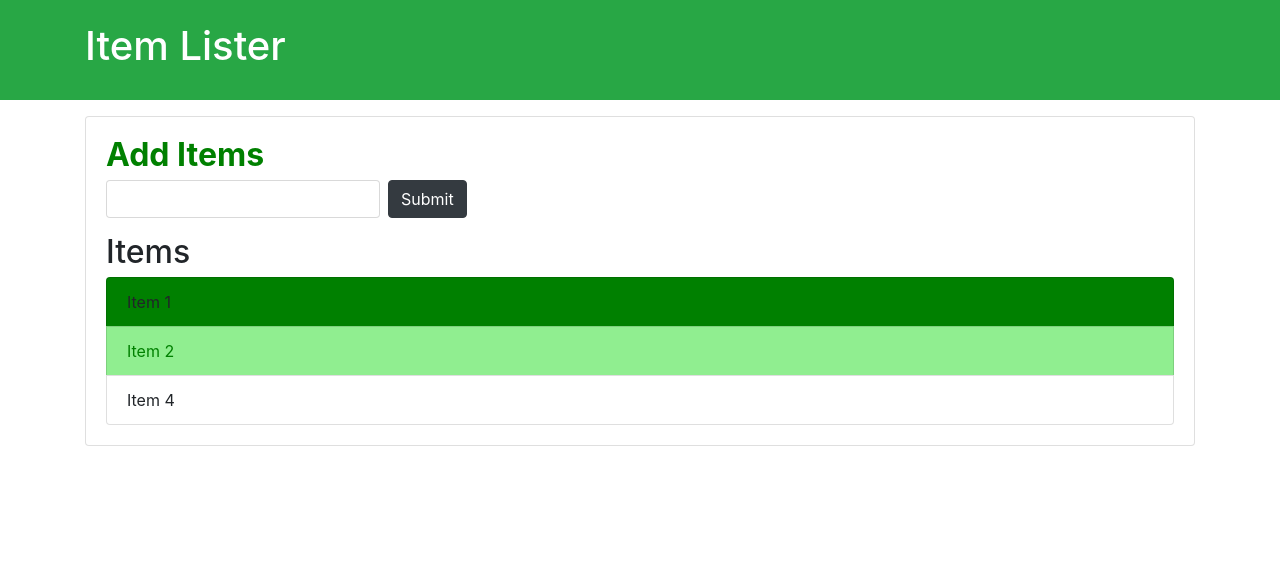
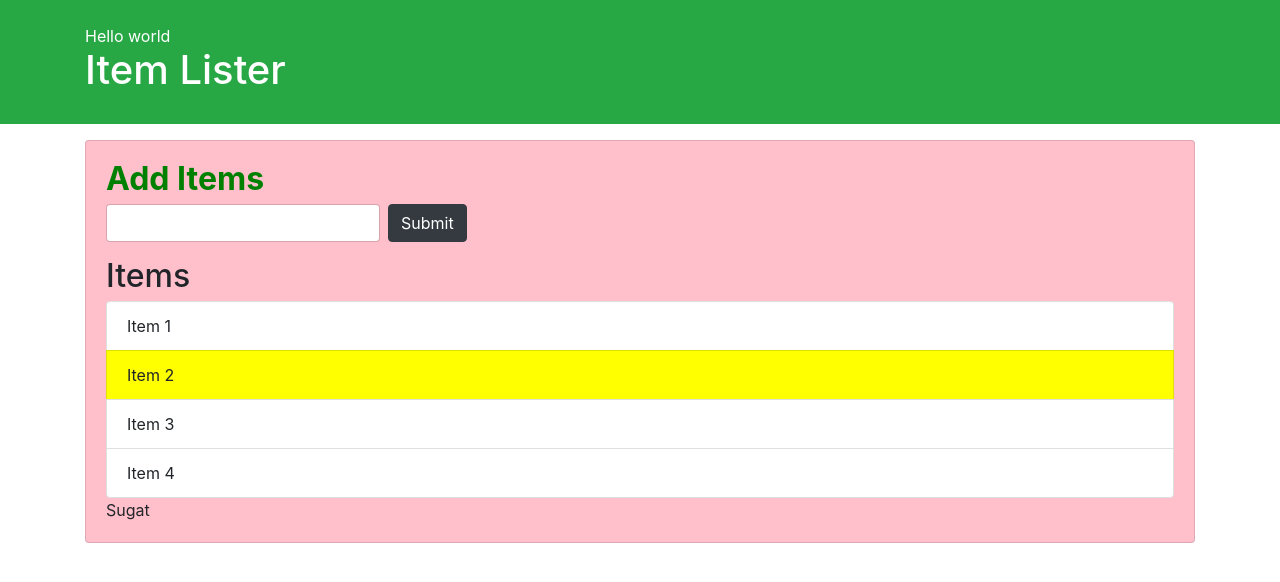
Before and after one commit to sugatbhagat20/gitFirst, a plain HTML site: page dom2/dom1.html in a window 1280 px wide. Drawn offline with nearby package versions, Linux system fonts and the light colour scheme.

Commit message:
task-7(DOM)

```diff
--- a/dom2/dom.js
+++ b/dom2/dom.js
@@ -38,16 +38,57 @@
 // titles[0].style.color = "orange";
 
 //TASK-6
-var odd = document.querySelectorAll("li:nth-child(odd)");
+// var odd = document.querySelectorAll("li:nth-child(odd)");
 
-for (var i = 0; i < odd.length; i++) {
-  odd[i].style.backgroundColor = "green";
-}
+// for (var i = 0; i < odd.length; i++) {
+//   odd[i].style.backgroundColor = "green";
+// }
 
-var secItem = document.querySelector(".list-group-item:nth-child(2)");
-secItem.style.backgroundColor = "lightgreen";
-var thirdItem = document.querySelector(".list-group-item:nth-child(3)");
-thirdItem.style.display = "none";
+// var secItem = document.querySelector(".list-group-item:nth-child(2)");
+// secItem.style.backgroundColor = "lightgreen";
+// var thirdItem = document.querySelector(".list-group-item:nth-child(3)");
+// thirdItem.style.display = "none";
 
-var second = document.querySelectorAll("li");
-second[1].style.color = "green";
+// var second = document.querySelectorAll("li");
+// second[1].style.color = "green";
+
+//TASK-7
+var itemList = document.querySelector("#items");
+
+console.log(itemList.parentNode);
+itemList.parentNode.style.backgroundColor = "pink";
+
+var itemList = document.querySelector("#items");
+
+console.log(itemList.parentElement);
+itemList.parentElement.style.backgroundColor = "pink";
+
+console.log(itemList.childNodes);
+
+console.log(itemList.children);
+console.log(itemList.children[1]);
+itemList.children[1].style.backgroundColor = "yellow";
+
+console.log(itemList.firstElementChild);
+console.log(itemList.lastChild);
+console.log(itemList.lastElementChild);
+console.log(itemList.nextSibling);
+console.log(itemList.nextElementSibling);
+
+console.log(itemList.previousSibling);
+console.log(itemList.previousElementSibling);
+
+var newDiv = document.createElement("div");
+newDiv.className = "hello";
+newDiv.id = "hello1";
+newDiv.setAttribute("title", "Hello div");
+console.log(newDiv);
+
+var newDivText = document.createTextNode("Hello world");
+newDiv.appendChild(newDivText);
+
+var container = document.querySelector("header .container");
+var h1 = document.querySelector("header h1");
+
+console.log(newDiv);
+container.insertBefore(newDiv, h1);
--- a/dom2/dom1.html
+++ b/dom2/dom1.html
@@ -34,6 +34,7 @@
           <li class="list-group-item">Item 3</li>
           <li class="list-group-item">Item 4</li>
         </ul>
+        <div>Sugat</div>
       </div>
     </div>
 
```
